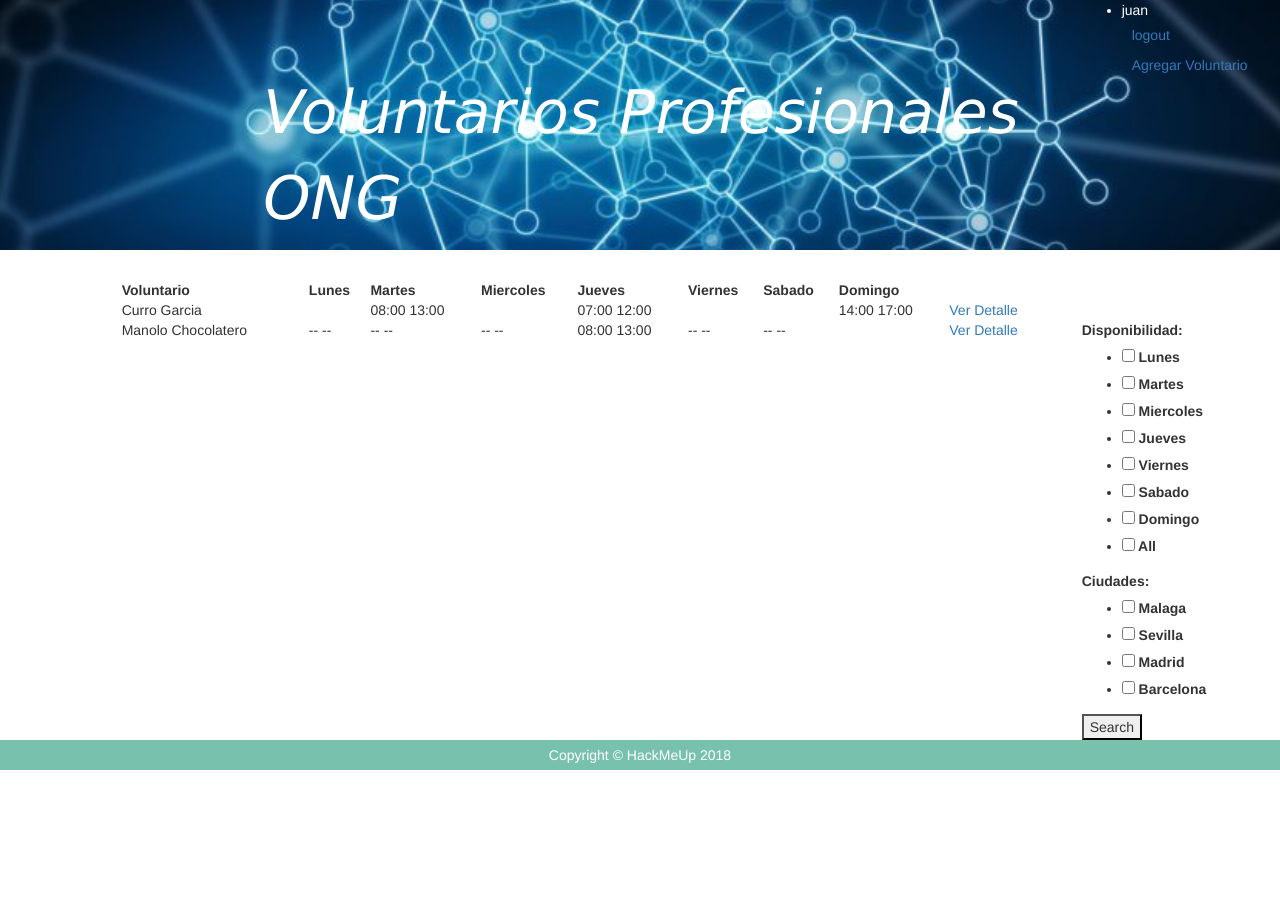
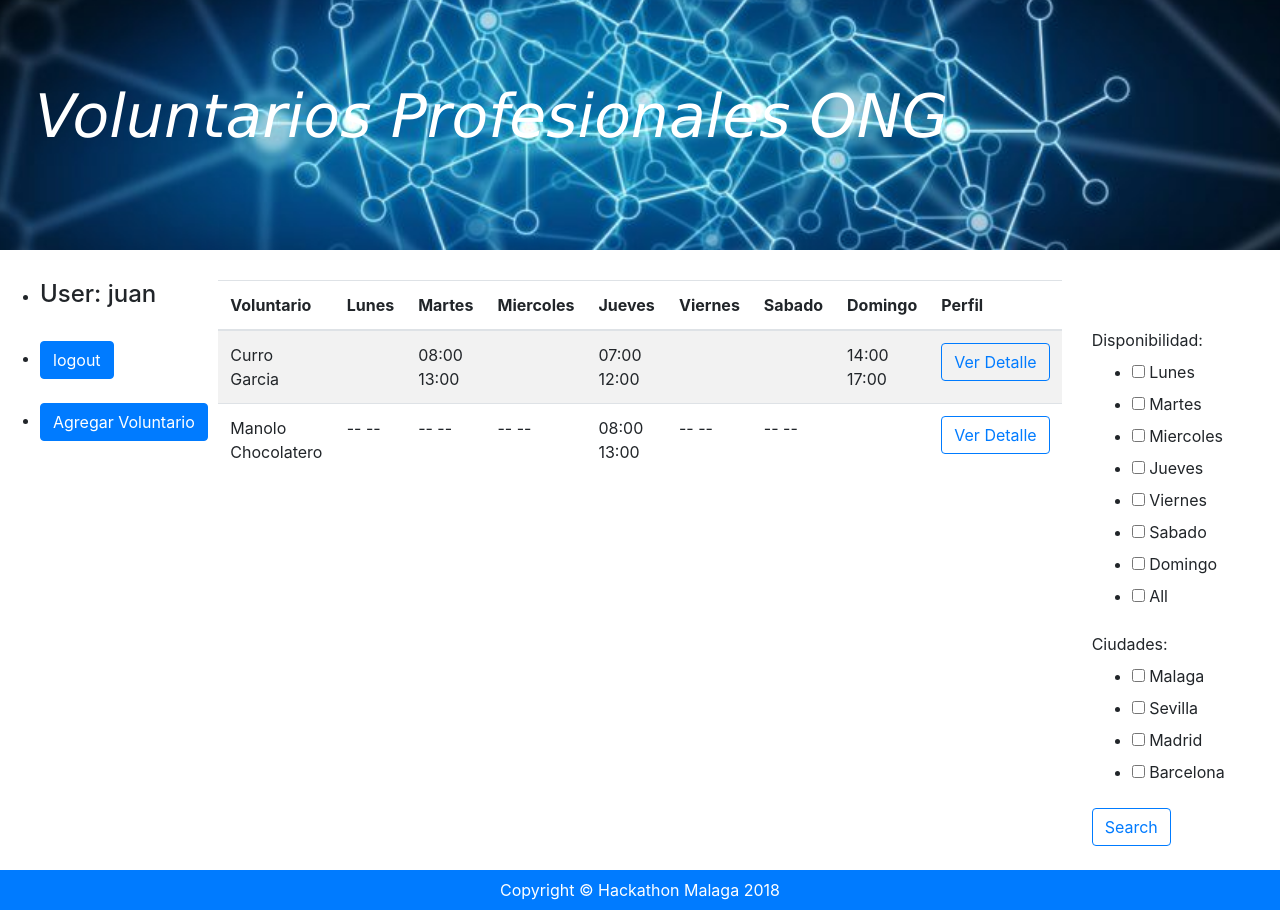
Before and after one commit to apariciojuan/HackathonMalaga2018ByHackMeUp, a Django app: page / in a window 1280 px wide. Before the commit the page ends 770 px from the top, so only its background shows below. Run offline with Django 3.2, Linux system fonts and the light colour scheme; a user stored in the database is signed in; data comes from the database, SQL or seed files in the repository; both versions use the stored data as it was after the commit; parts of the project's set-up code (start-up, migrations or seed data) failed here and were passed over; some libraries are stand-ins or nearby versions.

Commit message:
fix and style ccs

```diff
--- a/hackmeup/settings.py
+++ b/hackmeup/settings.py
@@ -127,7 +127,7 @@ STATICFILES_DIRS = (os.path.join(BASE_DIR, 'static'),)
 
 LOGIN_REDIRECT_URL = reverse_lazy('voluntario:home')
 LOGOUT_REDIRECT_URL = reverse_lazy('accounts:login')
-
+LOGIN_URL = reverse_lazy('accounts:login')
 STATIC_ROOT = os.path.join(BASE_DIR, 'staticRoot')
 
 MEDIA_ROOT = os.path.join(BASE_DIR, 'media')
--- /dev/null
+++ b/requeriment.txt
@@ -0,0 +1,2 @@
+Django==2.1.1
+pytz==2018.5
--- a/templates/base.html
+++ b/templates/base.html
@@ -7,13 +7,12 @@
       {% block title %} ONG {% endblock %}
     </title>
     <meta charset="utf-8">
-    <meta name="description" content="ONG">
-    <script src="//code.jquery.com/jquery-2.1.1.min.js"></script> <!-- markdown necessary -->
-    <!-- Bootstrap core CSS -->
-    <link href="https://bootswatch.com/4/minty/bootstrap.min.css" rel="stylesheet">
-    <!-- <link href="{% static "vendor/bootstrap/css/bootstrap.min.css" %}" rel="stylesheet"> -->
-    <!-- Custom styles for this template -->
-    <link rel="stylesheet" type="text/css" href="https://cdnjs.cloudflare.com/ajax/libs/twitter-bootstrap/3.3.2/css/bootstrap.css">
+    <meta name="description" content="ONG Vuluntarios Profesionales">
+     <meta name="author" content="Juan Jose Aparicio">
+     <meta name="viewport" content="width=device-width, initial-scale=1, shrink-to-fit=no">
+    <!-- Bootstrap CSS -->
+    <link rel="stylesheet" href="https://stackpath.bootstrapcdn.com/bootstrap/4.1.3/css/bootstrap.min.css" integrity="sha384-MCw98/SFnGE8fJT3GXwEOngsV7Zt27NXFoaoApmYm81iuXoPkFOJwJ8ERdknLPMO" crossorigin="anonymous">
+
     <link href=" {% static "css/style.css" %}" rel="stylesheet">
     {% block css %}{% endblock css %}
   </head>
@@ -22,16 +21,16 @@
     <header>
       <div class="containe cabecera">
         <div class="row bg-primary ">
-          <div class="col-sm-12 imagenEncabezado">
+          <div class="imagenEncabezado">
 
-            <div class="col-sm-2">
+            <div class="col-sm-1">
 
             </div>
-            <div class="col-sm-8">
+            <div class="col-sm-10">
               <a class="tituloPagina"  href="/">Voluntarios Profesionales ONG</a>
             </div>
-            <div class="col-sm-2">
-                {# ver que poner o sacar #}{% include 'loginOption.html' %}
+            <div class="col-sm-1">
+
             </div>
            <!-- <div class="col-sm-5">
                <ul class="navbar-nav">
@@ -50,11 +49,13 @@
     <!-- Footer -->
     <footer class="py-2 bg-primary ">
       <div class="container">
-        <p class="m-0 text-center text-white">Copyright &copy; HackMeUp {% now "Y" %}</p>
+        <p class="m-0 text-center text-white">Copyright &copy; Hackathon Malaga {% now "Y" %}</p>
       </div>
 
     </footer>
-
+    <script src="https://code.jquery.com/jquery-3.3.1.slim.min.js" integrity="sha384-q8i/X+965DzO0rT7abK41JStQIAqVgRVzpbzo5smXKp4YfRvH+8abtTE1Pi6jizo" crossorigin="anonymous"></script>
+    <script src="https://cdnjs.cloudflare.com/ajax/libs/popper.js/1.14.3/umd/popper.min.js" integrity="sha384-ZMP7rVo3mIykV+2+9J3UJ46jBk0WLaUAdn689aCwoqbBJiSnjAK/l8WvCWPIPm49" crossorigin="anonymous"></script>
+    <script src="https://stackpath.bootstrapcdn.com/bootstrap/4.1.3/js/bootstrap.min.js" integrity="sha384-ChfqqxuZUCnJSK3+MXmPNIyE6ZbWh2IMqE241rYiqJxyMiZ6OW/JmZQ5stwEULTy" crossorigin="anonymous"></script>
   </body>
 
 </html>
--- a/templates/home_list.html
+++ b/templates/home_list.html
@@ -5,14 +5,14 @@
 {% block content %}
 <div class="containe">
     <div class="row">
-        <div class="col-sm-12">
-            <div class="col-sm-1">
-
-            </div>
-        <div class="col-sm-9">
+        <div class="col-sm-2">
+            {% include 'loginOption.html' %}
+        </div>
+        <div class="col-sm-8">
 {% if object_list %}
 
-  <table style="width:100%">
+  <table class="table table-striped" style="width:100%">
+   <thead>
     <tr>
       <th>Voluntario</th>
       <th>Lunes</th>
@@ -22,8 +22,12 @@
       <th>Viernes</th>
       <th>Sabado</th>
       <th>Domingo</th>
+      <th>Perfil</th>
     </tr>
+   </thead>
+  <tbody>
   {% for person in object_list %}
+
     <tr>
       <td>{{ person.nombre }} {{ person.apellido }}</td>
       <td>{% for d in person.disponibilidad.Lunes.all %} {{ d }} {% endfor %}</td>
@@ -33,24 +37,27 @@
       <td>{% for d in person.disponibilidad.Viernes.all %} {{ d }} {% endfor %}</td>
       <td>{% for d in person.disponibilidad.Sabado.all %} {{ d }} {% endfor %}</td>
       <td>{% for d in person.disponibilidad.Domingo.all %} {{ d }} {% endfor %}</td>
-      <td><a href="{% url  'voluntario:ver_person' person.id %}">Ver Detalle</a></td>
+      <td><a class="btn btn-outline-primary" href="{% url  'voluntario:ver_person' person.id %}">Ver Detalle</a></td>
     </tr>
           {% endfor %}
+  </tbody>
 </table>
-
+{% else %}
+  <h3>No Hay coincidencias de Busqueda</h3>
 {% endif %}
 </div>
-
 
 <div class="col-sm-2">
   <form method="post" action="{% url "voluntario:list_filter_person" %}">
      {% csrf_token %}
      <br><br>
       {{ form }}
-      <button type="submit">Search</button>
+      <button class="btn btn-outline-primary" type="submit">Search</button>
   </form>
+
  </div>
- </div>
+
  </div>
 </div>
+<br>
 {% endblock content %}
--- a/templates/loginOption.html
+++ b/templates/loginOption.html
@@ -2,13 +2,19 @@
  <ul>
       {% if request.user.is_authenticated%}
           <li class="nav-item">
-              {{request.user.username}}
-              <a class="nav-link" href="{% url "accounts:logout" %}">logout</a>
-              <a class="nav-link" href="{% url "voluntario:crear_persona" %}">Agregar Voluntario</a>
+              <h4>User: {{request.user.username}}</h4>
+          </li>
+          <br>
+          <li class="nav-item">
+                <a class="btn btn-primary" href="{% url "accounts:logout" %}">logout</a>
+          </li>
+          <br>
+          <li class="nav-item">
+              <a class="btn btn-primary" href="{% url "voluntario:crear_persona" %}">Agregar Voluntario</a>
           </li>
       {% else %}
           <li class="nav-item">
-              <a class="nav-link" href="{% url "accounts:login" %}">Login</a>
+              <a class="btn btn-primary" href="{% url "accounts:login" %}">Login</a>
           </li>
       {% endif %}
   </ul>
--- a/voluntario/views.py
+++ b/voluntario/views.py
@@ -169,9 +169,18 @@ class PersonVer(DetailView):
     model = Person
     template_name = 'ver_persona.html'
 
-""" Falta mandar mensaje cuando la busque no da resultados sino queda vacio,
-    paginar en el listView y en el filter, agregar una forma que cuando se
-    agregue un voluntario o se actualize se puede agregar mas rangos horarios
-    y solo desde el admin esto.
+""" Falta
+1- Paginar en el listView y en el filter.
+2- Agregar que cuando se agregue un voluntario o se actualize se puede agregar mas rangos horarios
+    y no solo desde el admin se tenga que hacer.
+3- Reparar filtro para que no repira usuario, con una seleccion radio en
+   el formulario de filtro quedaria bien.
+4- Hay una url de registro funcional, habria que ver para que usarla o sacarla.
+5- Mejorar con estilos la vista con los formularios de voluntarios ahora solo renderiza
+   como los manda e backend.
+6- Optimizacion de filtrado en general.
+
     Asi como esta cubre los requisitos del Hackethon Malaga 2018 de HackMeUp.
+    admin= juan
+    clave= 12345678A%
 """
```
Also changed, not shown: templates/crear_persona.html (+19 -7 lines), templates/registration/login.html (+14 -1 lines), templates/update_persona.html (+4 -7 lines), templates/ver_persona.html (+5 -7 lines), README.md, db.sqlite3.
